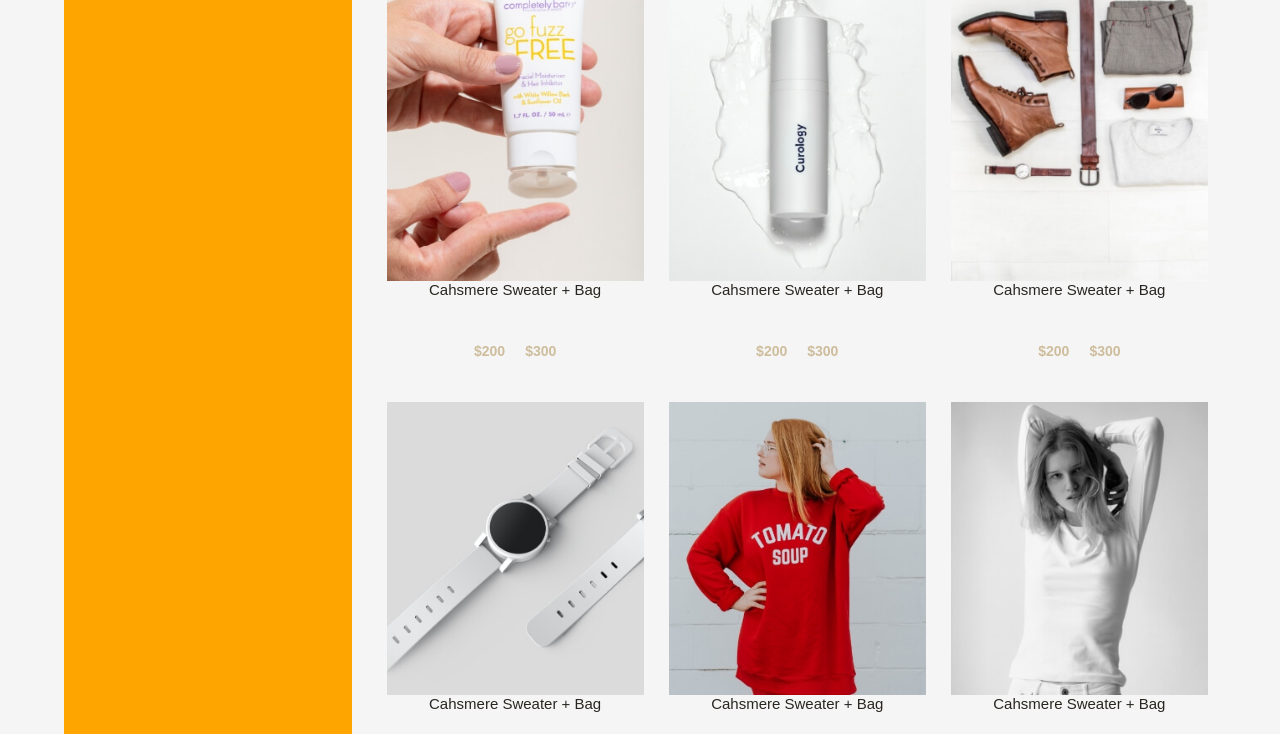
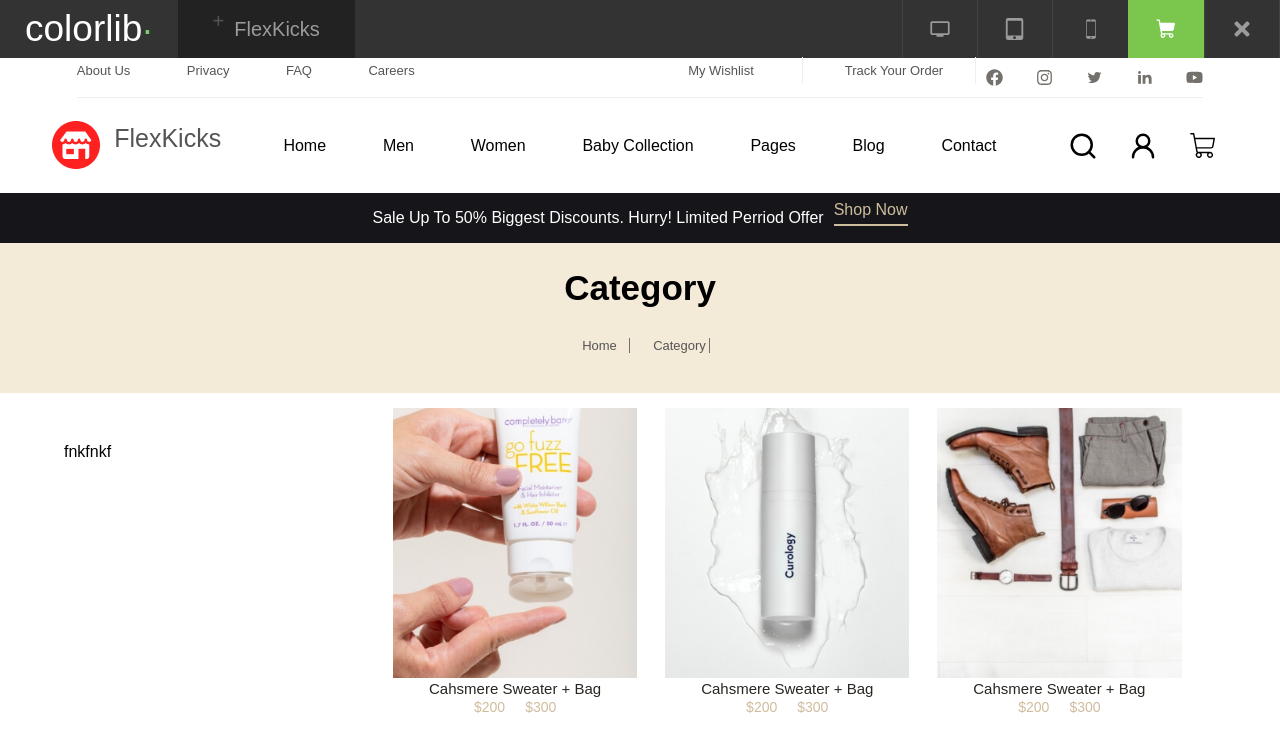
Before and after one commit to DevIsmail-coder/flexKicks, a React (Vite) app: page /menpage in a window 1280 px wide. Shown: the top 734 px of the page. Built offline with nearby package versions, Linux system fonts and the light colour scheme.

Commit message:
added new chnages to the main page

```diff
--- a/src/pages/baby/Baby.jsx
+++ b/src/pages/baby/Baby.jsx
@@ -79,7 +79,7 @@ return (
         <article className='Menpageheader'>
             <h2>Category</h2>
             <span>
-                <p1>Home</p1>
+                <p>Home</p>
                 <p>Category</p>
             </span>
         </article>
--- a/src/pages/header/Header.jsx
+++ b/src/pages/header/Header.jsx
@@ -34,14 +34,14 @@ const Header = () => {
             </header>
             <header className='Headerbody1'>
                 <article className='Headerbody1container1'>
-                    <p>About Us</p>
+                    <p >About Us</p>
                     <p> Privacy</p>
                     <p>FAQ</p>
                     <p>Careers</p>
                 </article>
                 <article className='Headerbody1container2'>
-                    <p>My Wishlist</p>
-                    <p> Track Your Order</p>
+                    <p className='Headerbody2ptag'>My Wishlist</p>
+                    <p className='Headerbody2ptag'> Track Your Order</p>
                     <span className='Headerbody1container2span'>
                         <FaFacebook />
                         <FaInstagram />
--- a/src/pages/header/header.css
+++ b/src/pages/header/header.css
@@ -10,7 +10,7 @@
     width: 100%;
     height: 58px;
     display: flex;
-    /* align-items: center; */
+    align-items: center;
     justify-content: space-between;
     background-color: #333333;
 }
@@ -124,7 +124,7 @@ color: #77CC6D;
     font-size: 13px;
     /* background-color: orange; */
 
-     & p{
+     & .Headerbody2ptag{
        width: 30%;
        height: 27px;
        display: flex;
--- a/src/pages/home/home.css
+++ b/src/pages/home/home.css
@@ -1,7 +1,7 @@
 .home_body{
     width: 100%;
     height: 100vh;
-    min-height: max-content;
+    /* min-height: max-content; */
     display: flex;
     flex-direction: column;
     /* gap: 10px; */
--- a/src/pages/login/login.css
+++ b/src/pages/login/login.css
@@ -2,17 +2,6 @@
     margin: 0;
     padding: 0;
     box-sizing: border-box;
-}
-
-body {
-    font-family: Arial, sans-serif;
-    background-color: #f5f5f5;
-    display: flex;
-    justify-content: center;
-    align-items: center;
-    height: 100vh;
-    margin: 0;
-    width: 100%;
 }
 
 .login-container {
--- a/src/pages/menpage/Menpage.jsx
+++ b/src/pages/menpage/Menpage.jsx
@@ -74,17 +74,17 @@ const Menpage = () => {
     ];
 
     return (
-        <div className='Menpagebody'>
+        <div className='MenpageBody'>
             <Header />
-            <article className='Menpageheader'>
+            <article className='MenpageHeader'>
                 <h2>Category</h2>
                 <span>
-                    <p1>Home</p1>
+                    <p>Home</p>
                     <p>Category</p>
                 </span>
             </article>
-            <main className='Menpagemain'>
-                <article className='Menpagemaindiv1'></article>
+            <main className='MenpageMain'>
+                <article className='Menpagemaindiv1'>fnkfnkf</article>
                 <article className='Menpagemaindiv2'>
                     <div className="Menpagemaindiv2container">
                         {
@@ -108,7 +108,7 @@ const Menpage = () => {
                                         </div>
                                     </div>
                                     <h4>{i.title}</h4>
-                                    <div className="price">
+                                    <div className="amount">
                                         <p>{i.price}</p>
                                         <p>{i.previous_price}</p>
                                     </div>
--- a/src/pages/menpage/menpage.css
+++ b/src/pages/menpage/menpage.css
@@ -1,4 +1,10 @@
-.Menpagebody {
+*{
+    padding: none;
+    margin: 0;
+    box-sizing: border-box;
+}
+
+.MenpageBody {
     width: 100%;
     display: flex;
     flex-direction: column;
@@ -6,7 +12,7 @@
     font-family: sans-serif;
 }
 
-.Menpageheader {
+.MenpageHeader {
     width: 100%;
     height: 150px;
     display: flex;
@@ -33,7 +39,7 @@
         /* background-color: blue; */
     }
 
-    & p1{
+    & p{
         width: 70px;
         display: flex;
         align-items: center;
@@ -43,11 +49,10 @@
 }
 
 
-.Menpagemain{
+.MenpageMain{
     width: 90%;
-    height: 160vh;
     display: flex;
-    /* gap: 20px; */
+    height: auto;
     align-items: center;
     justify-content: center;
     justify-content: space-between;
@@ -56,36 +61,39 @@
 
 .Menpagemaindiv1{
     width: 25%;
-    height: 95%;
-    background-color: orange;
+    height: 900px;
+    /* background-color: orange; */
 }
 
 
 .Menpagemaindiv2{
     width: 72%;
-    height: 95%;
+    height: 1000px;
+    display: flex;
+    align-items: center;
     /* background-color: green; */
 }
 
 
 .Menpagemaindiv2container{
     width: 100%;
-    height: 100%;
+    height:  97%;
     display: flex;
     /* background-color: yellow; */
     flex-wrap: wrap;
-    gap: 25px;
+    gap: 15px;
 
 }
 
 .Menpagemaindiv2containerii{
     width: 31%;
-    height: 330px;
+    height: 310px;
     display: flex;
     /* background-color: red; */
     flex-direction: column;
-    justify-content: space-between;
+    /* justify-content: space-between; */
     align-items: center;
+    gap: 2px;
 
 
     & h4{
@@ -97,7 +105,8 @@
 
 
 .Menimgholder{
-    width: 100%;
+    width: 95%;
+    height: 270px;
     position: relative;
 
 
@@ -123,8 +132,6 @@
     left: 25px;
     right:0;
     width: 100%;
-    /* height: 40px; */
-    /* padding-bottom: 20px; */
     display: none;
 }
 
@@ -173,7 +180,7 @@
     display: flex;
 }
 
-.price{
+.amount{
     display: flex;
     gap: 20px;
 
--- a/src/pages/signup/signup.css
+++ b/src/pages/signup/signup.css
@@ -1,14 +1,4 @@
 /* Login.css */
-body {
-    font-family: Arial, sans-serif;
-    background-color: #f5f5f5;
-    display: flex;
-    justify-content: center;
-    align-items: center;
-    height: 100vh;
-    margin: 0;
-
-}
 
 .SignUp-container {
     display: flex;
--- a/src/pages/women/Women.jsx
+++ b/src/pages/women/Women.jsx
@@ -81,7 +81,7 @@ return (
         <article className='Menpageheader'>
             <h2>Category</h2>
             <span>
-                <p1>Home</p1>
+                <p>Home</p>
                 <p>Category</p>
             </span>
         </article>
```
